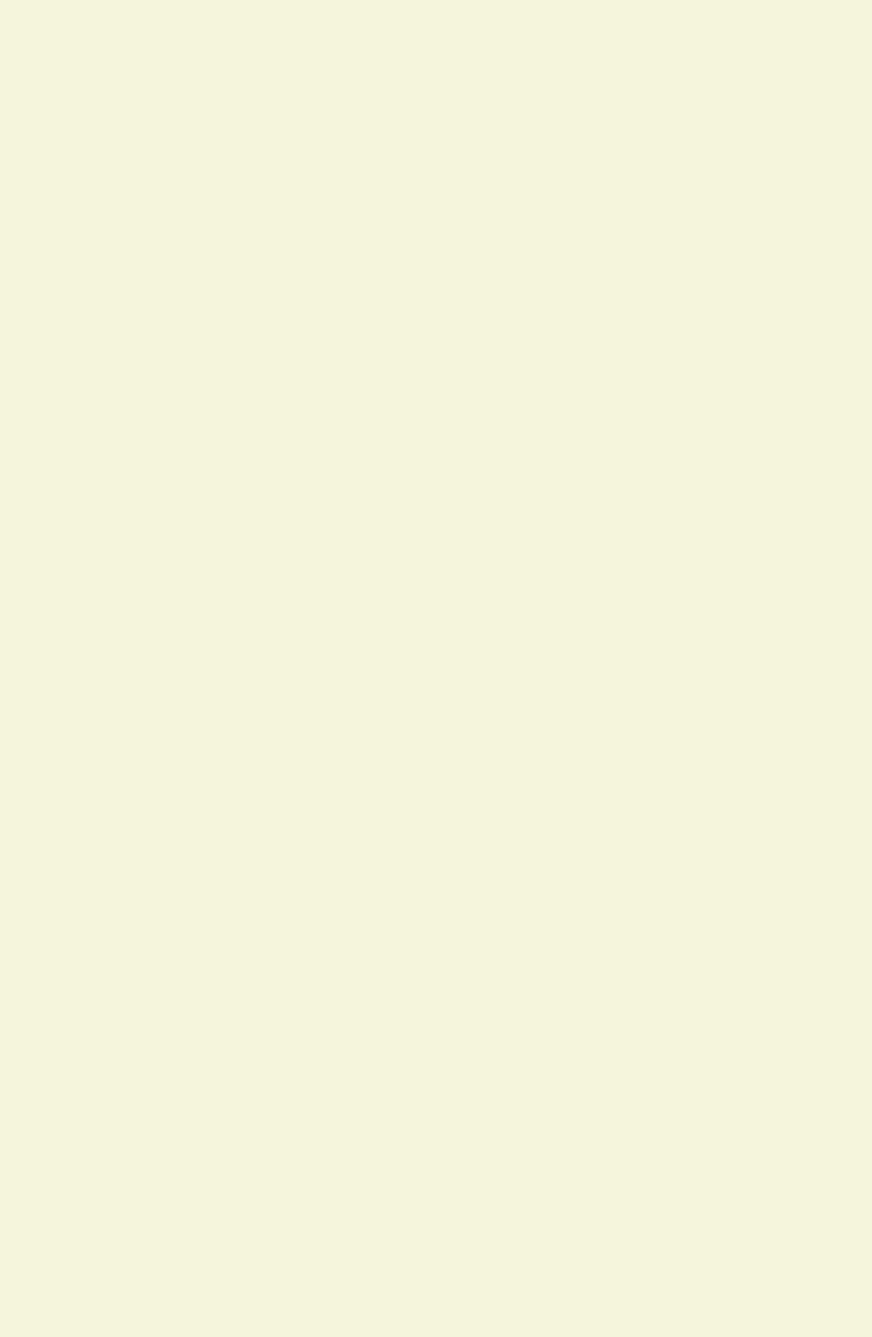
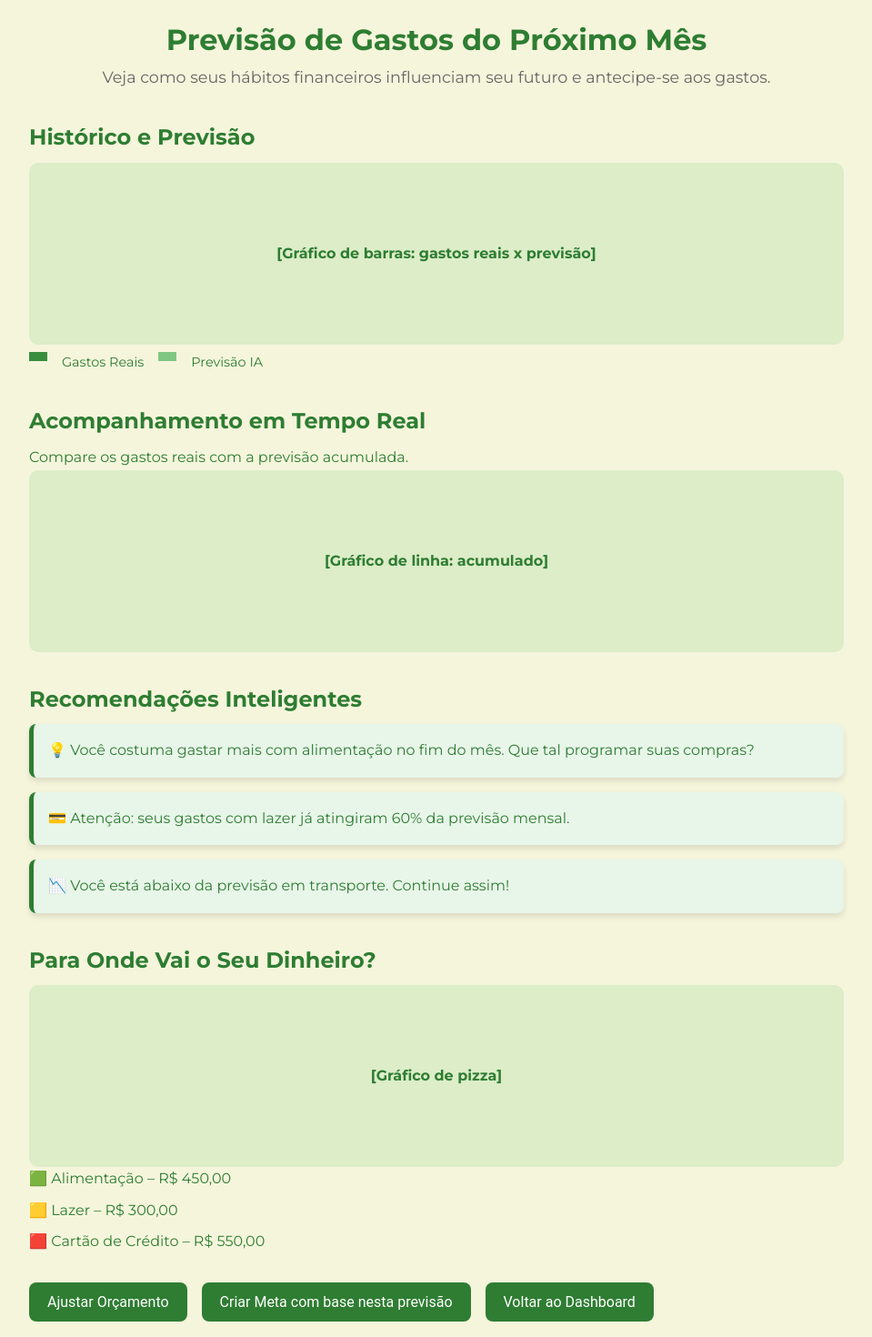
Before and after one commit to camilamta275/popay, a React (Vite) app: page /gastos in a window 1280 px wide. Before the commit this address had no page. Shown: the part 120-1590 px from the top of the page at 91% size, without its empty margins (160-1119 px from the left). Before the commit the page ends 800 px from the top, so only its background shows below. Built offline with nearby package versions, Linux system fonts and the light colour scheme.

Commit message:
feat: gastos futuros

```diff
--- a/src/App.jsx
+++ b/src/App.jsx
@@ -12,6 +12,7 @@ import Investimentos from 'src/pages/landingPages/investimentos/index.jsx';
 import Educacao from 'src/pages/landingPages/educacaoFinanceira/index.jsx';
 import Chatbot from 'src/pages/chatBot/index.jsx';
 import OpenFinance from 'src/pages/openFinance/index.jsx';
+import GastosFuturos from 'src/pages/previsoesGastos/index.jsx';
 
 function App() {
   const [started, setStarted] = useState(false);
@@ -31,6 +32,7 @@ function App() {
         <Route path="/educacao" element={<Educacao />} />
         <Route path="/chat" element={<Chatbot />} />
         <Route path="/finance" element={<OpenFinance />} />
+        <Route path="/gastos" element={<GastosFuturos />} />
       </Routes>
     </BrowserRouter>
   );
--- a/src/components/Navbar/navbar.jsx
+++ b/src/components/Navbar/navbar.jsx
@@ -42,7 +42,7 @@ function Navbar() {
     { label: 'VISÃO GERAL', path: '/dashboard' },
     { label: 'CHATBOT', path: '/chat' },
     { label: 'OPEN FINANCE', path: '/finance' },
-    { label: 'CADASTRO', path: '/cadastro' },
+    { label: 'GASTOS FUTUROS', path: '/gastos' },
     { label: 'QUIZ', path: '/introQuiz' },
     { label: 'CONTA', path: '/conta' }
   ];
--- a/src/pages/dashboardFinanceiro/index.jsx
+++ b/src/pages/dashboardFinanceiro/index.jsx
@@ -20,6 +20,11 @@ function PopayDashboard() {
     navigate('/cadastro');
   };
 
+    const irParaGastosFuturos = () => {
+    navigate('/gastos');
+  };
+
+
   return (
     <>
       <Navbar />
@@ -28,7 +33,7 @@ function PopayDashboard() {
         {/* Cartões Resumo */}
         <div className="summary-cards">
           <div className="summary-card">
-            <h3>Boa noite, Kacey Musgraves!</h3>
+            <h3>Olá Kacey Musgraves!</h3>
             <div className="value-box value-income">
               receita mensal <br /> +832,92
             </div>
@@ -37,7 +42,7 @@ function PopayDashboard() {
           <div className="summary-card">
             <h3>Kacey, confira o acúmulo de suas despesas!</h3>
             <div className="value-box value-expense">
-              despesa mensal <br /> +832,92
+              despesa mensal <br /> -832,92
             </div>
           </div>
 
@@ -45,7 +50,7 @@ function PopayDashboard() {
             <h3>
               saldo geral <br /> R$ 22.321,20
             </h3>
-            <button className="report-button">📊 ver relatórios</button>
+            <button onClick={irParaGastosFuturos} className="report-button">📊 ver relatórios</button>
           </div>
 
           <div className="summary-card">
--- /dev/null
+++ b/src/pages/previsoesGastos/index.jsx
@@ -0,0 +1,69 @@
+import React from 'react';
+import './style.css';
+import Navbar from 'src/components/Navbar/navbar.jsx';
+import { useNavigate } from 'react-router-dom';
+
+export default function GastosFuturos() {
+    const navigate = useNavigate();
+
+  const irParaDashboard = () => {
+    navigate('/dashboard');
+  };
+  return (
+    <>
+    <Navbar />
+    <div className="container">
+      <header>
+        <h1>Previsão de Gastos do Próximo Mês</h1>
+        <p>Veja como seus hábitos financeiros influenciam seu futuro e antecipe-se aos gastos.</p>
+      </header>
+
+      <section className="grafico">
+        <h2>Histórico e Previsão</h2>
+        <div className="grafico-placeholder">[Gráfico de barras: gastos reais x previsão]</div>
+        <p className="legenda">
+          <span className="real"></span> Gastos Reais
+          <span className="previsto"></span> Previsão IA
+        </p>
+      </section>
+
+      <section className="evolucao">
+        <h2>Acompanhamento em Tempo Real</h2>
+        <p>Compare os gastos reais com a previsão acumulada.</p>
+        <div className="grafico-placeholder">[Gráfico de linha: acumulado]</div>
+      </section>
+
+      <section className="recomendacoes">
+        <h2>Recomendações Inteligentes</h2>
+        <div className="cards">
+          <div className="card">
+            <p>💡 Você costuma gastar mais com alimentação no fim do mês. Que tal programar suas compras?</p>
+          </div>
+          <div className="card">
+            <p>💳 Atenção: seus gastos com lazer já atingiram 60% da previsão mensal.</p>
+          </div>
+          <div className="card">
+            <p>📉 Você está abaixo da previsão em transporte. Continue assim!</p>
+          </div>
+        </div>
+      </section>
+
+      <section className="categorias">
+        <h2>Para Onde Vai o Seu Dinheiro?</h2>
+        <div className="grafico-placeholder">[Gráfico de pizza]</div>
+        <ul>
+          <li>🟩 Alimentação – R$ 450,00</li>
+          <li>🟨 Lazer – R$ 300,00</li>
+          <li>🟥 Cartão de Crédito – R$ 550,00</li>
+        </ul>
+      </section>
+
+      <div className="botoes">
+        <button>Ajustar Orçamento</button>
+        <button>Criar Meta com base nesta previsão</button>
+        <button onClick={irParaDashboard}>Voltar ao Dashboard</button>
+      </div>
+    </div>
+    </>
+  );
+}
--- /dev/null
+++ b/src/pages/previsoesGastos/style.css
@@ -0,0 +1,111 @@
+/* style.css */
+body {
+  margin: 0;
+  font-family: 'Segoe UI', sans-serif;
+  background-color: #f4f6f8;
+  color: #333;
+}
+
+.container {
+  max-width: 960px;
+  margin: 0 auto;
+  padding: 2rem;
+}
+
+header {
+  text-align: center;
+  margin-bottom: 2rem;
+}
+
+header h1 {
+  font-size: 2rem;
+  color: #2e7d32;
+}
+
+header p {
+  font-size: 1.1rem;
+  color: #666;
+}
+
+section {
+  margin-bottom: 2rem;
+}
+
+section h2 {
+  color: #2e7d32;
+  margin-bottom: 0.5rem;
+}
+
+.grafico-placeholder {
+  background-color: #dcedc8;
+  height: 200px;
+  border-radius: 10px;
+  display: flex;
+  align-items: center;
+  justify-content: center;
+  color: #2e7d32;
+  font-weight: bold;
+}
+
+.legenda {
+  margin-top: 0.5rem;
+  font-size: 0.9rem;
+  display: flex;
+  gap: 1rem;
+}
+
+.legenda span.real {
+  background-color: #388e3c;
+  width: 20px;
+  height: 10px;
+  display: inline-block;
+}
+
+.legenda span.previsto {
+  background-color: #81c784;
+  width: 20px;
+  height: 10px;
+  display: inline-block;
+}
+
+.cards {
+  display: flex;
+  flex-direction: column;
+  gap: 1rem;
+}
+
+.card {
+  background-color: #e8f5e9;
+  padding: 1rem;
+  border-left: 5px solid #2e7d32;
+  border-radius: 8px;
+}
+
+ul {
+  list-style: none;
+  padding-left: 0;
+}
+
+ul li {
+  margin-bottom: 0.5rem;
+}
+
+.botoes {
+  display: flex;
+  gap: 1rem;
+  flex-wrap: wrap;
+}
+
+button {
+  padding: 0.75rem 1.25rem;
+  background-color: #2e7d32;
+  color: white;
+  border: none;
+  border-radius: 8px;
+  cursor: pointer;
+  transition: background-color 0.3s ease;
+}
+
+button:hover {
+  background-color: #1b5e20;
+}
```
